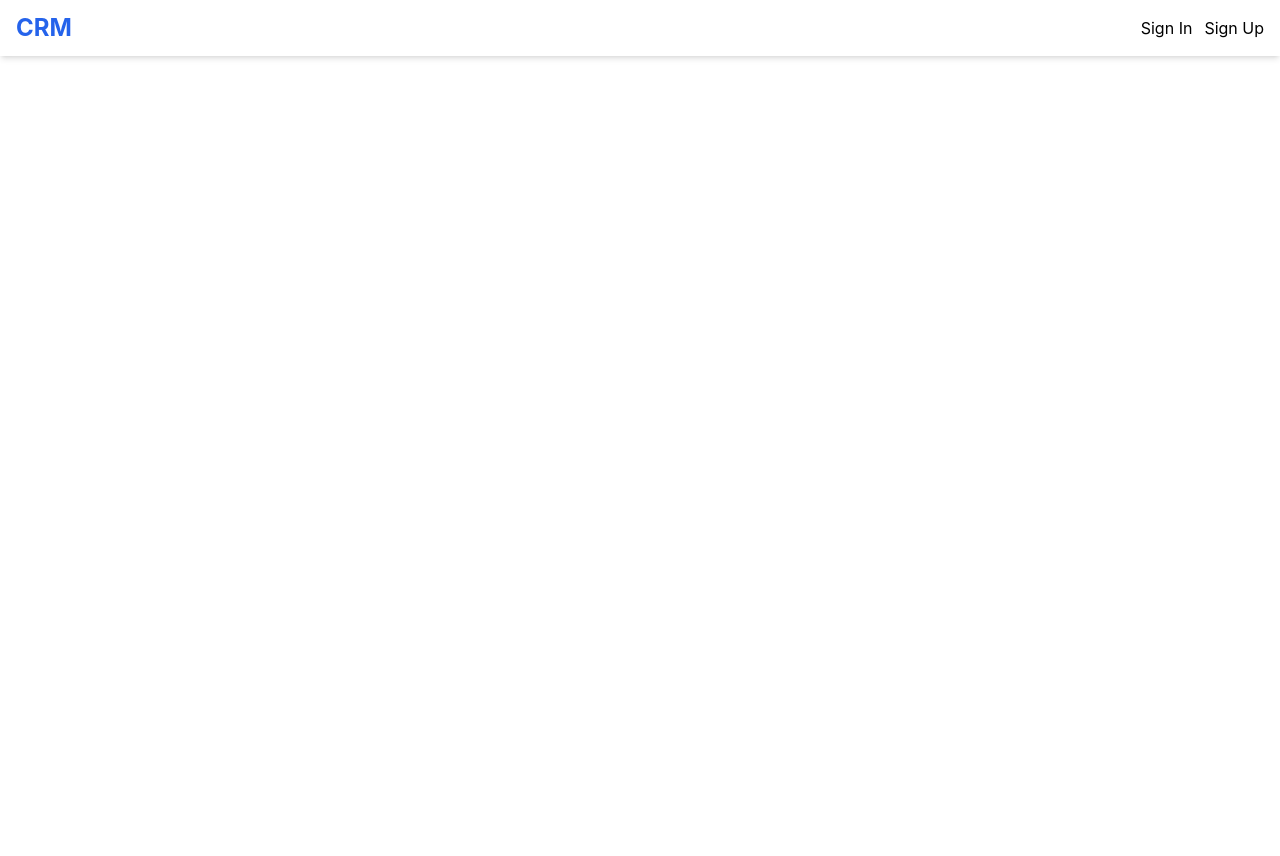
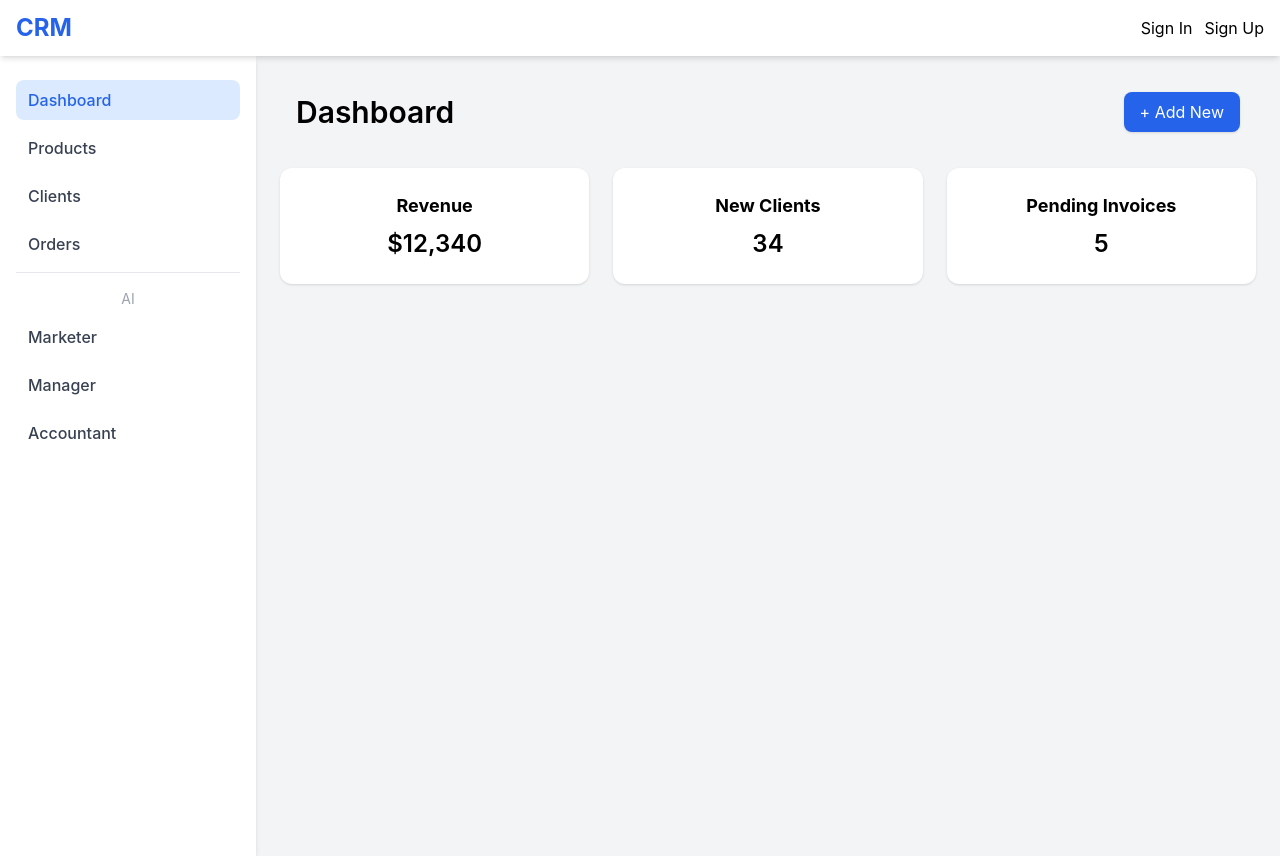
Before and after one commit to DenisMalaiko/CRM, a React (Create React App) app in the folder frontend/: page /profile/dashboard in a window 1280 px wide. Before the commit this address had no page. Before the commit the page ends 800 px from the top, so only its background shows below. Built offline with nearby package versions, Linux system fonts and the light colour scheme.

Commit message:
Frontend | Profile

```diff
--- a/frontend/src/App.tsx
+++ b/frontend/src/App.tsx
@@ -10,6 +10,18 @@ import Home from './pages/home/home';
 import SignIn from './pages/auth/signIn/SignIn';
 import SignUp from './pages/auth/signUp/SignUp';
 
+// Profile
+import Profile from "./pages/profile/Profile";
+import Dashboard from './pages/profile/dashboard/Dashboard';
+import Products from './pages/profile/products/Products';
+import Clients from "./pages/profile/clients/Clients";
+import Orders from "./pages/profile/orders/Orders"
+
+// AI
+import Accountant from "./pages/profile/ai/accountant/Accountant";
+import Manager from "./pages/profile/ai/manager/Manager";
+import Marketer from "./pages/profile/ai/marketer/Marketer";
+
 function App() {
   return (
     <div className="App">
@@ -19,6 +31,17 @@ function App() {
         <Route path="/" element={<Home />} />
         <Route path="/signIn" element={<SignIn />} />
         <Route path="/signUp" element={<SignUp />} />
+
+        <Route path="/profile" element={<Profile />}>
+          <Route path="dashboard" element={<Dashboard />} />
+          <Route path="products" element={<Products />} />
+          <Route path="clients" element={<Clients />} />
+          <Route path="orders" element={<Orders />} />
+
+          <Route path="accountant" element={<Accountant />} />
+          <Route path="manager" element={<Manager />} />
+          <Route path="marketer" element={<Marketer />} />
+        </Route>
       </Routes>
 
       <ToastContainer
--- a/frontend/src/pages/auth/signIn/SignIn.tsx
+++ b/frontend/src/pages/auth/signIn/SignIn.tsx
@@ -4,7 +4,7 @@ import { AppDispatch, RootState } from '../../../store';
 import { toast } from "react-toastify";
 import { signInUser } from '../../../store/auth/authThunks';
 
-import { Link } from 'react-router-dom';
+import { Link, useNavigate } from 'react-router-dom';
 import { useState } from "react";
 import { isEmail, isPassword } from "../../../utils/validations";
 import { ApiResponse } from "../../../models/ApiResponse";
@@ -12,7 +12,9 @@ import { TUser } from "../../../models/User";
 
 function SignIn() {
   const dispatch = useDispatch<AppDispatch>();
-  const { user, accessToken } = useSelector((state: RootState) => state.authModule)
+  const { user, accessToken } = useSelector((state: RootState) => state.authModule);
+
+  const navigate = useNavigate();
 
   const [email, setEmail] = useState("malaiko.denis@gmail.com");
   const [password, setPassword] = useState("Ab12345$");
@@ -36,7 +38,7 @@ function SignIn() {
       toast.success(response.message);
 
       // TODO: redirect to profile page
-
+      navigate("/profile");
     } catch (error: any) {
       toast.error(error.message);
     }
--- /dev/null
+++ b/frontend/src/pages/profile/Profile.tsx
@@ -0,0 +1,70 @@
+import { Outlet, NavLink } from "react-router-dom";
+
+function Profile() {
+  return (
+    <div className="flex h-screen bg-gray-100">
+      {/* Sidebar */}
+      <aside className="w-64 bg-white shadow-md">
+        <nav className="flex-1 px-4 py-6 space-y-2">
+          <NavLink
+            to="dashboard"
+            className={({ isActive }) => `flex items-center gap-3 px-3 py-2 rounded-lg font-medium ${isActive ? "bg-blue-100 text-blue-600" : "text-gray-700 hover:bg-blue-50 hover:text-blue-600"}`}
+          >
+            Dashboard
+          </NavLink>
+
+          <NavLink
+            to="products"
+            className={({ isActive }) => `flex items-center gap-3 px-3 py-2 rounded-lg font-medium ${isActive ? "bg-blue-100 text-blue-600" : "text-gray-700 hover:bg-blue-50 hover:text-blue-600"}`}
+          >
+            Products
+          </NavLink>
+
+          <NavLink
+            to="clients"
+            className={({ isActive }) => `flex items-center gap-3 px-3 py-2 rounded-lg font-medium ${isActive ? "bg-blue-100 text-blue-600" : "text-gray-700 hover:bg-blue-50 hover:text-blue-600"}`}
+          >
+            Clients
+          </NavLink>
+
+          <NavLink
+            to="orders"
+            className={({ isActive }) => `flex items-center gap-3 px-3 py-2 rounded-lg font-medium ${isActive ? "bg-blue-100 text-blue-600" : "text-gray-700 hover:bg-blue-50 hover:text-blue-600"}`}
+          >
+            Orders
+          </NavLink>
+
+          <div className="pt-4 mt-4 border-t text-sm text-gray-400 uppercase">AI</div>
+
+          <NavLink
+            to="marketer"
+            className={({ isActive }) => `flex items-center gap-3 px-3 py-2 rounded-lg font-medium ${isActive ? "bg-blue-100 text-blue-600" : "text-gray-700 hover:bg-blue-50 hover:text-blue-600"}`}
+          >
+            Marketer
+          </NavLink>
+
+          <NavLink
+            to="manager"
+            className={({ isActive }) => `flex items-center gap-3 px-3 py-2 rounded-lg font-medium ${isActive ? "bg-blue-100 text-blue-600" : "text-gray-700 hover:bg-blue-50 hover:text-blue-600"}`}
+          >
+            Manager
+          </NavLink>
+
+          <NavLink
+            to="accountant"
+            className={({ isActive }) => `flex items-center gap-3 px-3 py-2 rounded-lg font-medium ${isActive ? "bg-blue-100 text-blue-600" : "text-gray-700 hover:bg-blue-50 hover:text-blue-600"}`}
+          >
+            Accountant
+          </NavLink>
+        </nav>
+      </aside>
+
+      {/* Main content */}
+      <main className="flex-1 p-6 overflow-y-auto">
+        <Outlet />
+      </main>
+    </div>
+  )
+}
+
+export default Profile;
--- /dev/null
+++ b/frontend/src/pages/profile/ai/accountant/Accountant.tsx
@@ -0,0 +1,20 @@
+function Accountant() {
+  return (
+    <section>
+      <section>
+        <div className="container mx-auto flex items-center justify-between px-4 py-3">
+          <h1 className="text-3xl font-semibold">Accountant</h1>
+          <button className="px-4 py-2 bg-blue-600 text-white rounded-lg shadow hover:bg-blue-700">
+            + Add New
+          </button>
+        </div>
+      </section>
+
+      {/* Example grid cards */}
+      <div className="grid grid-cols-1 md:grid-cols-3 gap-6 mt-6">
+      </div>
+    </section>
+  )
+}
+
+export default Accountant;
--- /dev/null
+++ b/frontend/src/pages/profile/ai/manager/Manager.tsx
@@ -0,0 +1,20 @@
+function Manager() {
+  return (
+    <section>
+      <section>
+        <div className="container mx-auto flex items-center justify-between px-4 py-3">
+          <h1 className="text-3xl font-semibold">Manager</h1>
+          <button className="px-4 py-2 bg-blue-600 text-white rounded-lg shadow hover:bg-blue-700">
+            + Add New
+          </button>
+        </div>
+      </section>
+
+      {/* Example grid cards */}
+      <div className="grid grid-cols-1 md:grid-cols-3 gap-6 mt-6">
+      </div>
+    </section>
+  )
+}
+
+export default Manager;
--- /dev/null
+++ b/frontend/src/pages/profile/ai/marketer/Marketer.tsx
@@ -0,0 +1,20 @@
+function Marketer() {
+  return (
+    <section>
+      <section>
+        <div className="container mx-auto flex items-center justify-between px-4 py-3">
+          <h1 className="text-3xl font-semibold">Marketer</h1>
+          <button className="px-4 py-2 bg-blue-600 text-white rounded-lg shadow hover:bg-blue-700">
+            + Add New
+          </button>
+        </div>
+      </section>
+
+      {/* Example grid cards */}
+      <div className="grid grid-cols-1 md:grid-cols-3 gap-6 mt-6">
+      </div>
+    </section>
+  )
+}
+
+export default Marketer;
--- /dev/null
+++ b/frontend/src/pages/profile/clients/Clients.tsx
@@ -0,0 +1,20 @@
+function Clients() {
+  return (
+    <section>
+      <section>
+        <div className="container mx-auto flex items-center justify-between px-4 py-3">
+          <h1 className="text-3xl font-semibold">Clients</h1>
+          <button className="px-4 py-2 bg-blue-600 text-white rounded-lg shadow hover:bg-blue-700">
+            + Add New
+          </button>
+        </div>
+      </section>
+
+      {/* Example grid cards */}
+      <div className="grid grid-cols-1 md:grid-cols-3 gap-6 mt-6">
+      </div>
+    </section>
+  )
+}
+
+export default Clients;
--- /dev/null
+++ b/frontend/src/pages/profile/dashboard/Dashboard.tsx
@@ -0,0 +1,32 @@
+function Dashboard() {
+  return (
+    <section>
+      <section>
+        <div className="container mx-auto flex items-center justify-between px-4 py-3">
+          <h1 className="text-3xl font-semibold">Dashboard</h1>
+          <button className="px-4 py-2 bg-blue-600 text-white rounded-lg shadow hover:bg-blue-700">
+            + Add New
+          </button>
+        </div>
+      </section>
+
+      {/* Example grid cards */}
+      <div className="grid grid-cols-1 md:grid-cols-3 gap-6 mt-6">
+        <div className="bg-white p-6 rounded-xl shadow">
+          <h2 className="text-lg font-bold">Revenue</h2>
+          <p className="text-2xl font-semibold mt-2">$12,340</p>
+        </div>
+        <div className="bg-white p-6 rounded-xl shadow">
+          <h2 className="text-lg font-bold">New Clients</h2>
+          <p className="text-2xl font-semibold mt-2">34</p>
+        </div>
+        <div className="bg-white p-6 rounded-xl shadow">
+          <h2 className="text-lg font-bold">Pending Invoices</h2>
+          <p className="text-2xl font-semibold mt-2">5</p>
+        </div>
+      </div>
+    </section>
+  )
+}
+
+export default Dashboard;
--- /dev/null
+++ b/frontend/src/pages/profile/orders/Orders.tsx
@@ -0,0 +1,20 @@
+function Orders() {
+  return (
+    <section>
+      <section>
+        <div className="container mx-auto flex items-center justify-between px-4 py-3">
+          <h1 className="text-3xl font-semibold">Orders</h1>
+          <button className="px-4 py-2 bg-blue-600 text-white rounded-lg shadow hover:bg-blue-700">
+            + Add New
+          </button>
+        </div>
+      </section>
+
+      {/* Example grid cards */}
+      <div className="grid grid-cols-1 md:grid-cols-3 gap-6 mt-6">
+      </div>
+    </section>
+  )
+}
+
+export default Orders;
--- /dev/null
+++ b/frontend/src/pages/profile/products/Products.tsx
@@ -0,0 +1,20 @@
+function Products() {
+  return (
+    <section>
+      <section>
+        <div className="container mx-auto flex items-center justify-between px-4 py-3">
+          <h1 className="text-3xl font-semibold">Products</h1>
+          <button className="px-4 py-2 bg-blue-600 text-white rounded-lg shadow hover:bg-blue-700">
+            + Add New
+          </button>
+        </div>
+      </section>
+
+      {/* Example grid cards */}
+      <div className="grid grid-cols-1 md:grid-cols-3 gap-6 mt-6">
+      </div>
+    </section>
+  )
+}
+
+export default Products;
```
